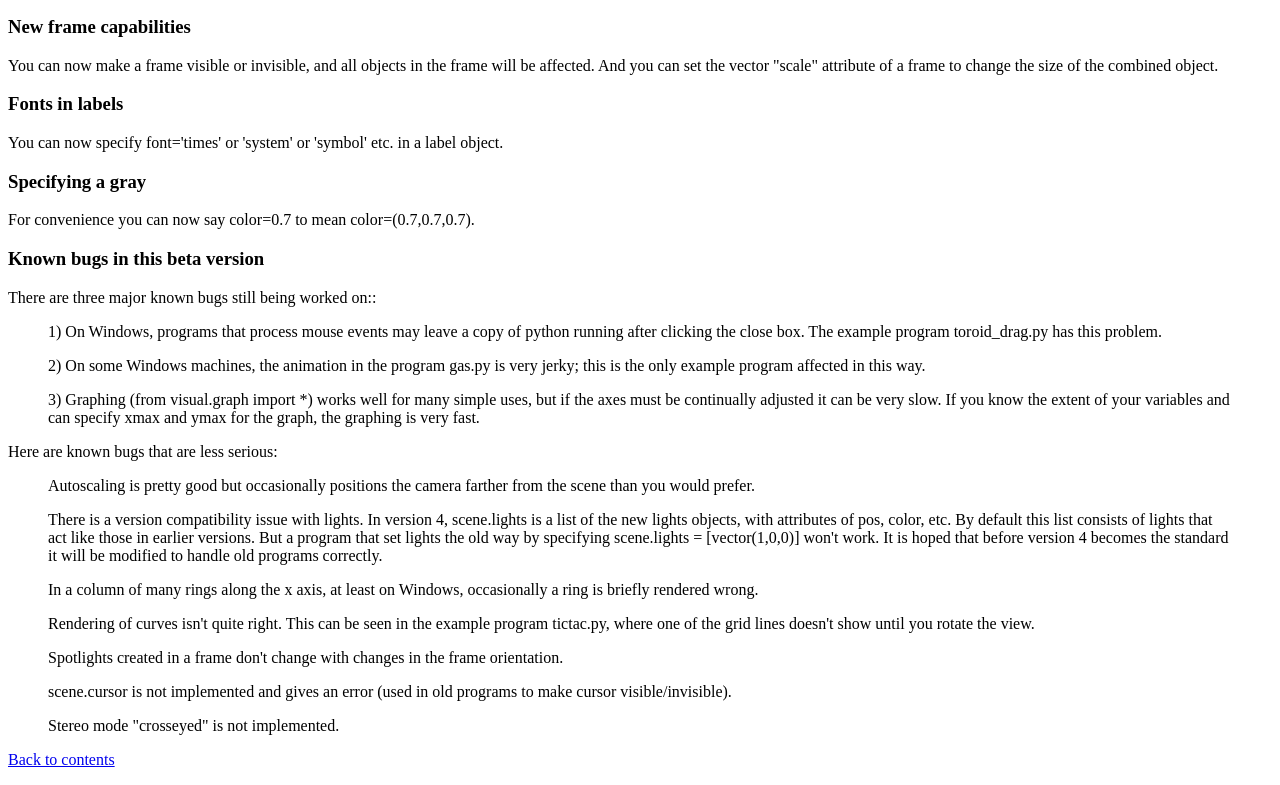
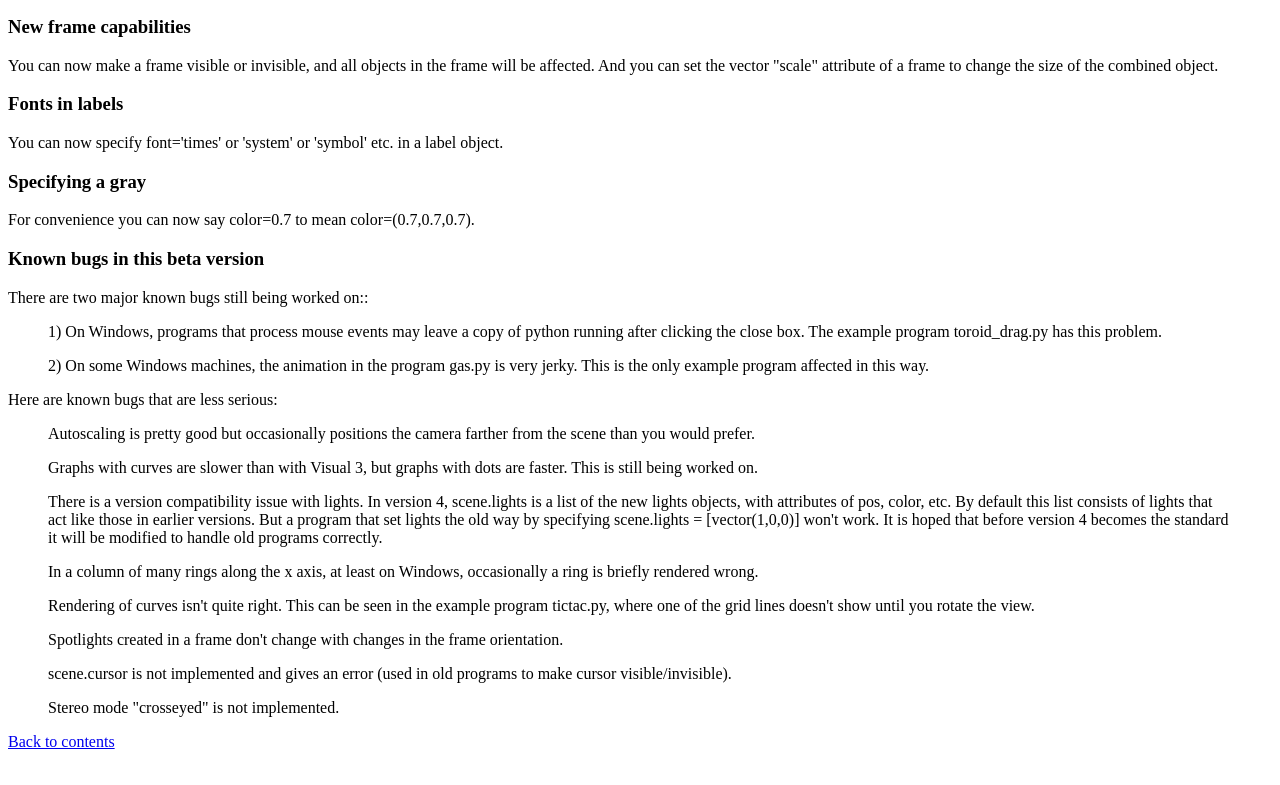
Before and after one commit to vpython/visual.obsolete, a plain HTML site: page docs/visual/texture-opacity-lighting.html in a window 1280 px wide. Shown: the part 1595-2380 px from the top of the page. Drawn offline with Linux system fonts and the light colour scheme.

Commit message:
Change "3 serious problems" to "2 serious problems" now that graphing is significantly faster (though not as fast as it should be).

```diff
--- a/docs/visual/texture-opacity-lighting.html
+++ b/docs/visual/texture-opacity-lighting.html
@@ -112,22 +112,20 @@
 <h3>Specifying a gray</h3>
 <p>For convenience you can now say color=0.7 to mean color=(0.7,0.7,0.7).</p>
 <h3><a name="bugs"></a>Known bugs in this beta version</h3>
-<p>There are three major known bugs still being worked on::</p>
+<p>There are two major known bugs still being worked on::</p>
 <blockquote>
   <p>1) On Windows, programs that process mouse events may leave a copy
     of python running after clicking the close box. The example
     program toroid_drag.py has this problem.</p>
   <p>2) On some Windows machines, the animation in the program gas.py is
-    very jerky; this is the only example program affected in this way.</p>
-  <p>3) Graphing (from visual.graph import *) works well for many simple uses,
-    but if the axes must be continually adjusted it can be very slow. If you know
-    the extent of your variables and can specify xmax and ymax for the graph,
-    the graphing is very fast.</p>
+    very jerky. This is the only example program affected in this way.</p>
 </blockquote>
 <p>Here are known bugs that are less serious:</p>
 <blockquote>
   <p>Autoscaling is pretty good but occasionally positions the camera farther
     from the scene than you would prefer.</p>
+  <p>Graphs with curves are slower than with Visual 3, but graphs with dots are
+    faster. This is still being worked on.</p>
   <p>There is a version compatibility issue with lights. In version 4, scene.lights
     is a list of the new lights objects, with attributes of pos, color, etc. By
     default this list consists of lights that act like those in earlier versions.
```
